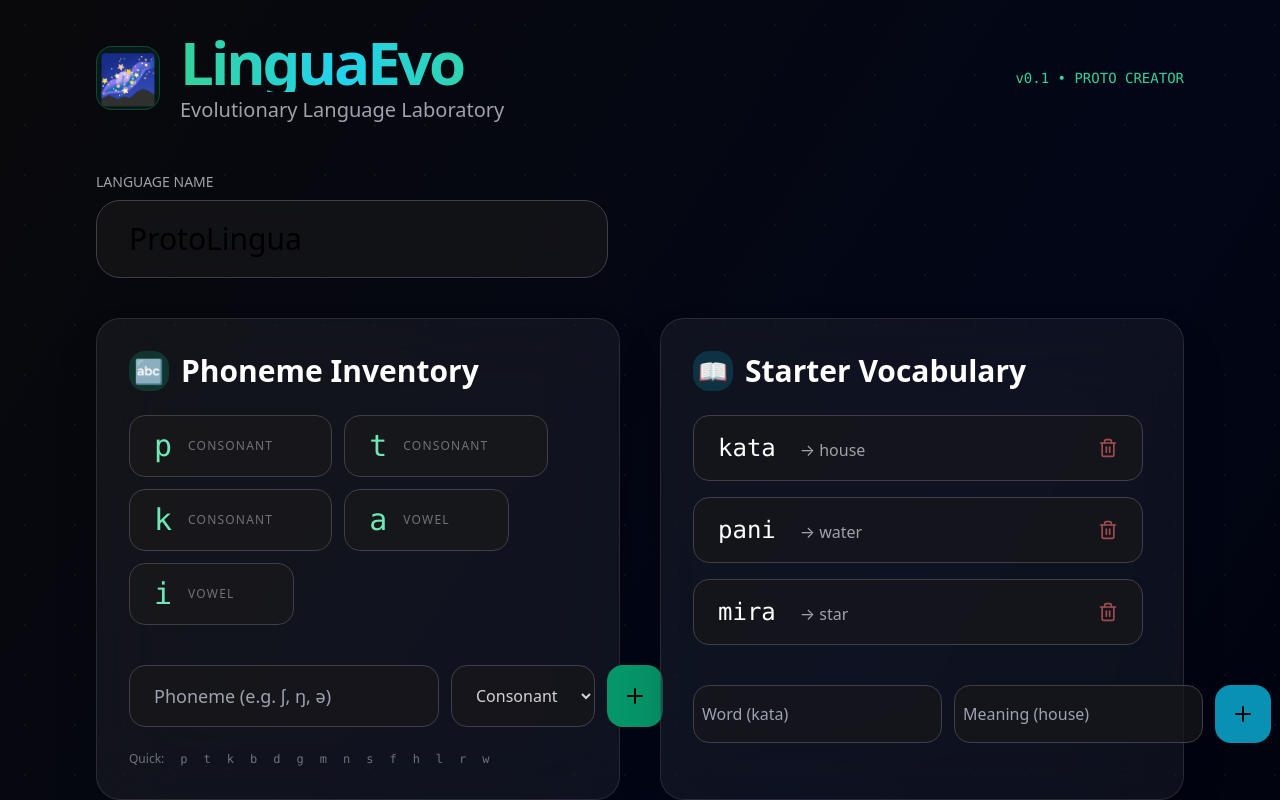
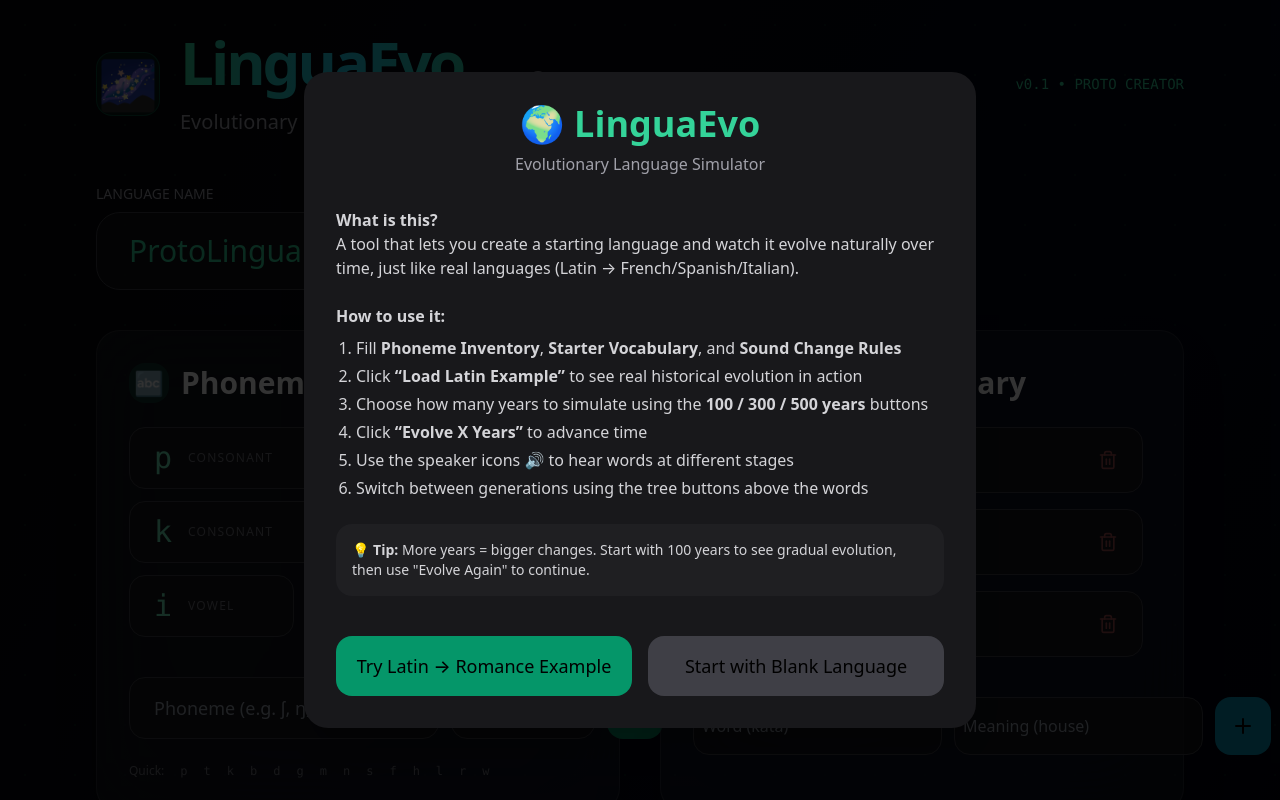
Before and after one commit to SCORLEOs773/linguaevo, a React (Vite) app in the folder frontend/: page / in a window 1280 px wide. Shown: the top 800 px of the page. Built offline with nearby package versions, Linux system fonts and the light colour scheme.

Commit message:
Added Multi Passes Evolution and a Onboarding Modal, minor styling updates

```diff
--- a/frontend/src/App.tsx
+++ b/frontend/src/App.tsx
@@ -1,5 +1,5 @@
 import { useState } from "react";
-import { Plus, Trash2, Save, Play } from "lucide-react";
+import { Plus, Trash2, Save, Play, HelpCircle } from "lucide-react";
 import { motion, AnimatePresence } from "framer-motion";
 
 interface Phoneme {
@@ -81,6 +81,22 @@ function App() {
   const [status, setStatus] = useState("");
   const [isSaving, setIsSaving] = useState(false);
 
+  const [showOnboarding, setShowOnboarding] = useState(true);
+
+  // Multi-pass selector (centuries → passes)
+  // eslint-disable-next-line @typescript-eslint/no-unused-vars
+  const [passes, setPasses] = useState(3); // 3 passes ≈ 100 years
+
+  const [selectedTime, setSelectedTime] = useState<"100" | "300" | "500">(
+    "100",
+  );
+
+  const getPasses = () => {
+    if (selectedTime === "100") return 3;
+    if (selectedTime === "300") return 6;
+    return 9; // 500 years
+  };
+
   const addPhoneme = () => {
     if (!newPhoneme.trim()) return;
     if (phonemes.some((p) => p.symbol === newPhoneme.trim())) return;
@@ -157,8 +173,9 @@ function App() {
     }
 
     setIsEvolving(true);
+    const passes = getPasses();
+
     let vocabToUse = vocabulary;
-
     if (continueFromCurrent && generations.length > 0) {
       const latest = generations[generations.length - 1];
       // eslint-disable-next-line @typescript-eslint/no-explicit-any
@@ -176,32 +193,35 @@ function App() {
     };
 
     try {
-      const res = await fetch("http://localhost:8000/api/proto/create", {
+      const res = await fetch(
+        `http://localhost:8000/api/proto/create?passes=${passes}`,
+        {
           method: "POST",
           headers: { "Content-Type": "application/json" },
           body: JSON.stringify(payload),
-      });
+        },
+      );
       const data = await res.json();
 
       if (data.evolved_vocabulary) {
-        const newGeneration = {
+        const newGen = {
           generation: generations.length + 1,
           evolved_vocabulary: data.evolved_vocabulary,
           timestamp: new Date().toLocaleTimeString(),
         };
 
-        const updatedGenerations = [...generations, newGeneration];
-        setGenerations(updatedGenerations);
+        const updated = [...generations, newGen];
+        setGenerations(updated);
         setEvolvedWords(data.evolved_vocabulary);
-        setSelectedGeneration(updatedGenerations.length - 1);
+        setSelectedGeneration(updated.length - 1);
 
         setStatus(
-          `✅ Generation ${newGeneration.generation} created successfully!`,
+          `✅ Generation ${newGen.generation} created (${selectedTime} years simulation)`,
         );
       }
       // eslint-disable-next-line @typescript-eslint/no-unused-vars
     } catch (err) {
-      setStatus("❌ Could not connect to evolution engine.");
+      setStatus("❌ Could not connect to backend.");
     } finally {
       setIsEvolving(false);
     }
@@ -262,9 +282,9 @@ function App() {
     setGenerations([]);
     setEvolvedWords([]);
     setSelectedGeneration(0);
-
+    setShowOnboarding(false);
     setStatus(
-      "✅ Latin example loaded! Click 'Evolve 100 Years' to see it turn into Romance languages.",
+      "✅ Latin example loaded! Now click 'Evolve 100 Years' to see real historical evolution.",
     );
   };
 
@@ -329,6 +349,93 @@ function App() {
 
   return (
     <div className="min-h-screen bg-gradient-to-br from-zinc-950 via-slate-950 to-black overflow-hidden relative">
+      {/* Onboarding Modal */}
+      <AnimatePresence>
+        {showOnboarding && (
+          <motion.div
+            initial={{ opacity: 0 }}
+            animate={{ opacity: 1 }}
+            exit={{ opacity: 0 }}
+            className="fixed inset-0 bg-black/80 flex items-center justify-center z-50"
+          >
+            <motion.div
+              initial={{ scale: 0.9, y: 20 }}
+              animate={{ scale: 1, y: 0 }}
+              className="bg-zinc-900 rounded-3xl max-w-2xl w-full mx-4 p-8 shadow-2xl"
+            >
+              <h1 className="text-4xl font-bold text-center mb-2 text-emerald-400">
+                🌍 LinguaEvo
+              </h1>
+              <p className="text-center text-zinc-400 mb-8">
+                Evolutionary Language Simulator
+              </p>
+
+              <div className="space-y-6 text-zinc-300">
+                <div>
+                  <strong>What is this?</strong>
+                  <br />A tool that lets you create a starting language and
+                  watch it evolve naturally over time, just like real languages
+                  (Latin → French/Spanish/Italian).
+                </div>
+
+                <div>
+                  <strong>How to use it:</strong>
+                  <ol className="list-decimal pl-5 mt-2 space-y-1">
+                    <li>
+                      Fill <strong>Phoneme Inventory</strong>,{" "}
+                      <strong>Starter Vocabulary</strong>, and{" "}
+                      <strong>Sound Change Rules</strong>
+                    </li>
+                    <li>
+                      Click <strong>“Load Latin Example”</strong> to see real
+                      historical evolution in action
+                    </li>
+                    <li>
+                      Choose how many years to simulate using the{" "}
+                      <strong>100 / 300 / 500 years</strong> buttons
+                    </li>
+                    <li>
+                      Click <strong>“Evolve X Years”</strong> to advance time
+                    </li>
+                    <li>
+                      Use the speaker icons 🔊 to hear words at different stages
+                    </li>
+                    <li>
+                      Switch between generations using the tree buttons above
+                      the words
+                    </li>
+                  </ol>
+                </div>
+
+                <div className="bg-zinc-800/50 p-4 rounded-2xl text-sm">
+                  <strong>💡 Tip:</strong> More years = bigger changes. Start
+                  with 100 years to see gradual evolution, then use "Evolve
+                  Again" to continue.
+                </div>
+              </div>
+
+              <div className="flex gap-4 mt-10">
+                <button
+                  onClick={() => {
+                    setShowOnboarding(false);
+                    loadLatinExample();
+                  }}
+                  className="flex-1 bg-emerald-600 hover:bg-emerald-500 py-4 rounded-2xl text-lg font-medium"
+                >
+                  Try Latin → Romance Example
+                </button>
+                <button
+                  onClick={() => setShowOnboarding(false)}
+                  className="flex-1 bg-zinc-700 hover:bg-zinc-600 py-4 rounded-2xl text-lg font-medium"
+                >
+                  Start with Blank Language
+                </button>
+              </div>
+            </motion.div>
+          </motion.div>
+        )}
+      </AnimatePresence>
+
       <div className="absolute inset-0 bg-[radial-gradient(#22c55e_0.8px,transparent_1px)] bg-[length:50px_50px] opacity-10" />
 
       <div className="relative z-10 max-w-6xl mx-auto p-8">
@@ -343,13 +450,19 @@ function App() {
               <span className="text-5xl">🌌</span>
             </div>
             <div>
-              <h1 className="text-6xl font-bold bg-gradient-to-r from-emerald-400 via-cyan-400 to-emerald-400 bg-clip-text text-transparent tracking-tighter">
+              <h1 className="text-6xl pb-3 font-bold bg-gradient-to-r from-emerald-400 via-cyan-400 to-emerald-400 bg-clip-text text-transparent tracking-tighter">
                 LinguaEvo
               </h1>
               <p className="text-xl text-zinc-400 mt-1">
                 Evolutionary Language Laboratory
               </p>
             </div>
+            <button
+              onClick={() => setShowOnboarding(true)}
+              className="text-zinc-400 hover:text-white"
+            >
+              <HelpCircle size={28} />
+            </button>
           </div>
           <div className="text-emerald-400 text-sm font-mono">
             v0.1 • PROTO CREATOR
@@ -365,7 +478,7 @@ function App() {
             type="text"
             value={langName}
             onChange={(e) => setLangName(e.target.value)}
-            className="w-full max-w-lg bg-zinc-900/70 backdrop-blur-xl border border-zinc-700 focus:border-emerald-500 rounded-3xl px-8 py-5 text-3xl font-light outline-none"
+            className="w-full max-w-lg text-emerald-400 bg-zinc-900/70 backdrop-blur-xl border border-zinc-700 focus:border-emerald-500 rounded-3xl px-8 py-5 text-3xl font-light outline-none"
             placeholder="e.g. Eldari, Zenthari..."
           />
         </div>
@@ -421,7 +534,7 @@ function App() {
                 value={newPhoneme}
                 onChange={(e) => setNewPhoneme(e.target.value)}
                 onKeyDown={(e) => e.key === "Enter" && addPhoneme()}
-                className="flex-1 bg-zinc-900/70 border border-zinc-700 focus:border-cyan-400 rounded-2xl px-6 py-4 text-lg outline-none"
+                className="flex-1 text-white bg-zinc-900/70 border border-zinc-700 focus:border-cyan-400 rounded-2xl px-6 py-4 text-lg outline-none"
               />
               <select
                 value={newPhonemeCat}
@@ -502,13 +615,13 @@ function App() {
                 placeholder="Word (kata)"
                 value={newWordForm}
                 onChange={(e) => setNewWordForm(e.target.value)}
-                className="flex-1 bg-zinc-900/70 border border-zinc-700 focus:border-cyan-400 rounded-2xl px-2 py-4 outline-none"
+                className="flex-1 text-white bg-zinc-900/70 border border-zinc-700 focus:border-cyan-400 rounded-2xl px-2 py-4 outline-none"
               />
               <input
                 placeholder="Meaning (house)"
                 value={newWordMeaning}
                 onChange={(e) => setNewWordMeaning(e.target.value)}
-                className="flex-1 bg-zinc-900/70 border border-zinc-700 focus:border-cyan-400 rounded-2xl px-2 py-4 outline-none"
+                className="flex-1 text-white bg-zinc-900/70 border border-zinc-700 focus:border-cyan-400 rounded-2xl px-2 py-4 outline-none"
               />
               <button
                 onClick={addWord}
@@ -569,20 +682,20 @@ function App() {
               placeholder="Before"
               value={newRuleBefore}
               onChange={(e) => setNewRuleBefore(e.target.value)}
-              className="w-32 bg-zinc-900/70 border border-zinc-700 focus:border-purple-400 rounded-2xl px-6 py-4 text-center font-mono text-xl"
+              className="w-32 text-white bg-zinc-900/70 border border-zinc-700 focus:border-purple-400 rounded-2xl px-6 py-4 text-center font-mono text-xl"
             />
             <div className="flex items-center text-3xl text-zinc-600">→</div>
             <input
               placeholder="After"
               value={newRuleAfter}
               onChange={(e) => setNewRuleAfter(e.target.value)}
-              className="w-32 bg-zinc-900/70 border border-zinc-700 focus:border-purple-400 rounded-2xl px-6 py-4 text-center font-mono text-xl"
+              className="w-32 text-white bg-zinc-900/70 border border-zinc-700 focus:border-purple-400 rounded-2xl px-6 py-4 text-center font-mono text-xl"
             />
             <input
               placeholder="Environment (optional)"
               value={newRuleEnv}
               onChange={(e) => setNewRuleEnv(e.target.value)}
-              className="flex-1 bg-zinc-900/70 border border-zinc-700 focus:border-purple-400 rounded-2xl px-6 py-4"
+              className="flex-1 text-white bg-zinc-900/70 border border-zinc-700 focus:border-purple-400 rounded-2xl px-6 py-4"
             />
             <button
               onClick={addRule}
@@ -641,15 +754,37 @@ function App() {
             </p>
           </div>
 
-          {/* Evolution Buttons */}
-          <div className="flex gap-4 mb-8">
+          {/* Time Selector + Buttons */}
+          <div className="mb-8">
+            <p className="text-zinc-400 mb-3 text-sm">
+              Simulate how many years:
+            </p>
+            <div className="flex gap-2 mb-6">
+              {["100", "300", "500"].map((years) => (
+                <button
+                  key={years}
+                  onClick={() =>
+                    setSelectedTime(years as "100" | "300" | "500")
+                  }
+                  className={`flex-1 py-3 rounded-2xl text-sm font-medium transition-all ${
+                    selectedTime === years
+                      ? "bg-amber-600 text-black"
+                      : "bg-zinc-800 hover:bg-zinc-700 text-zinc-300"
+                  }`}
+                >
+                  {years} years
+                </button>
+              ))}
+            </div>
+
+            <div className="flex gap-4">
               <button
                 onClick={() => evolveLanguage(false)}
                 disabled={isEvolving}
                 className="flex-1 bg-amber-600 hover:bg-amber-500 disabled:opacity-70 px-10 py-4 rounded-2xl flex items-center justify-center gap-3 text-lg font-medium transition-all active:scale-95"
               >
                 <Play size={24} />
-              {isEvolving ? "Evolving..." : "Evolve 100 Years (New Branch)"}
+                {isEvolving ? "Evolving..." : `Evolve ${selectedTime} Years`}
               </button>
 
               <button
@@ -657,8 +792,9 @@ function App() {
                 disabled={isEvolving || generations.length === 0}
                 className="flex-1 bg-zinc-700 hover:bg-zinc-600 disabled:opacity-50 px-10 py-4 rounded-2xl flex items-center justify-center gap-3 text-lg font-medium transition-all active:scale-95"
               >
-              {isEvolving ? "Evolving..." : "Evolve Current Branch"}
+                {isEvolving ? "Evolving..." : "Evolve Again"}
               </button>
+            </div>
           </div>
 
           {/* Generation Navigation */}
```
Also changed, not shown: 1 other file (tests, documents, lock files or other folders). Lines whose indentation alone changed are shown as unchanged.
